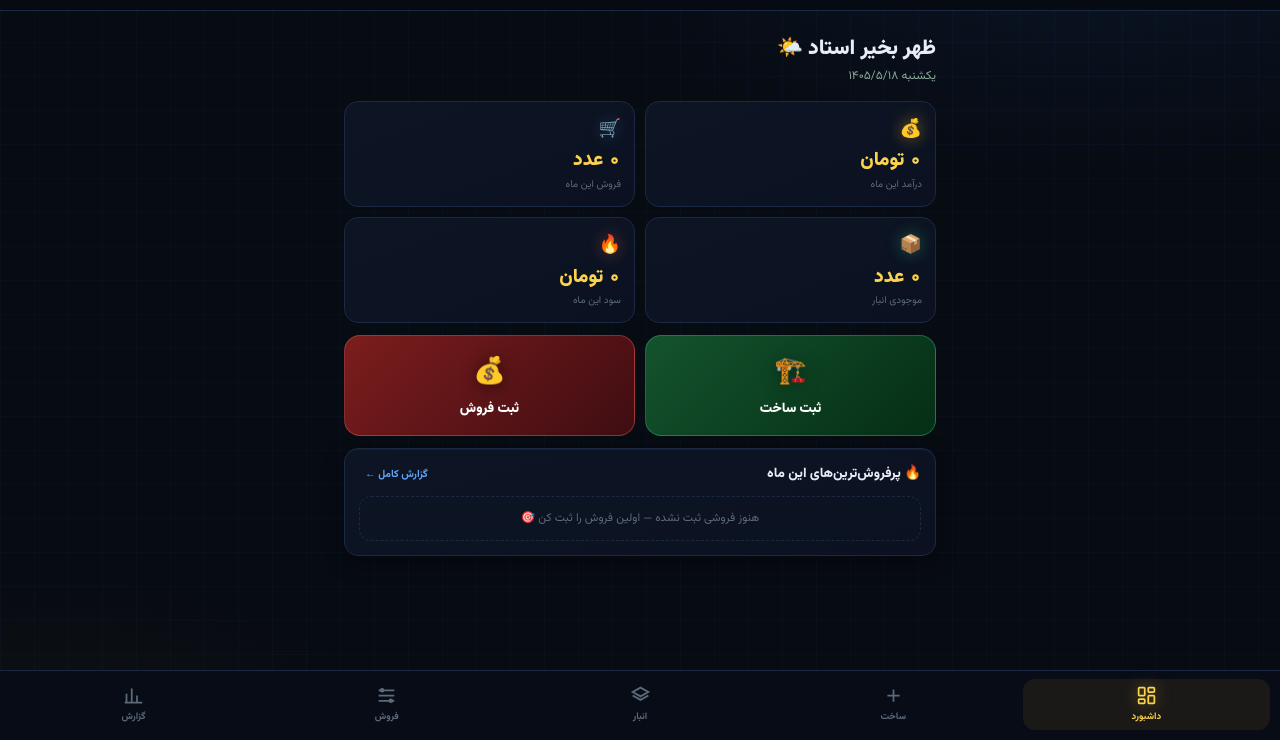
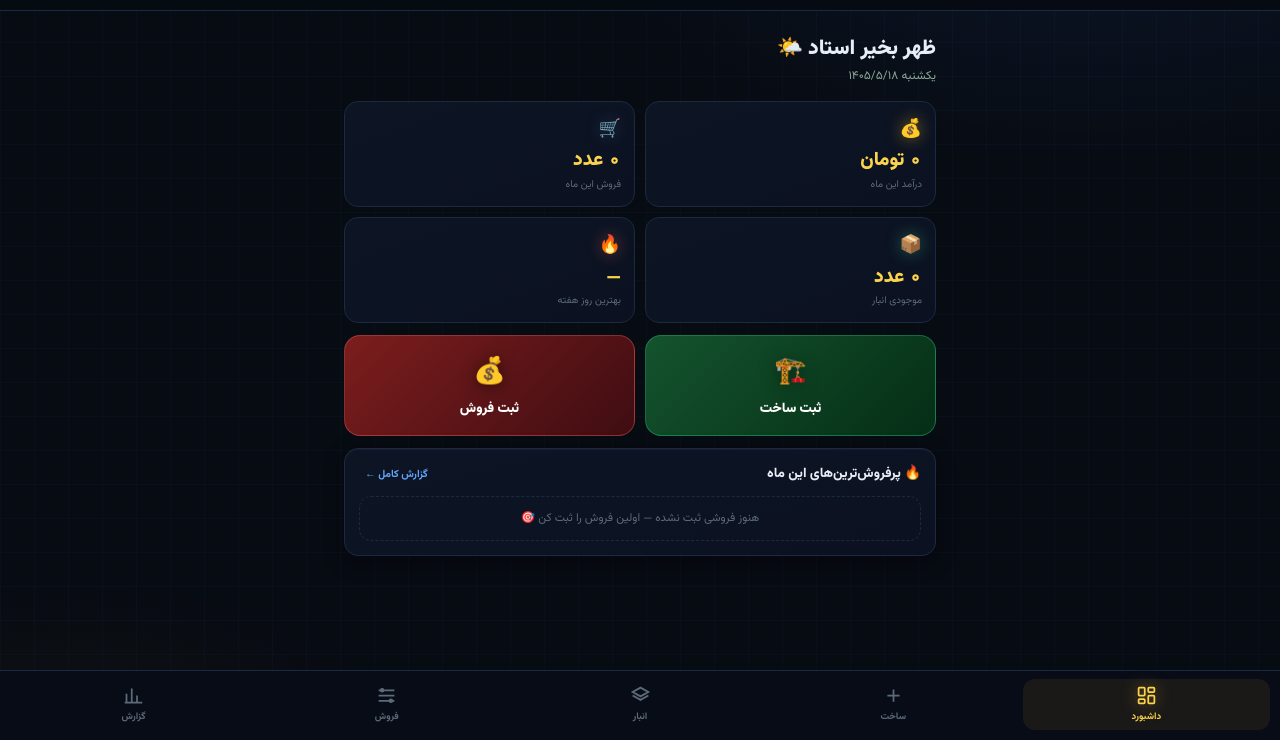
Before and after one commit to Maya777u/sculpture-accounting, a website: page index.html in a window 1280 px wide. Shown: the part 60-800 px from the top of the page. Drawn offline with Linux system fonts and the light colour scheme.

Commit message:
v3.1: حذف سود ماه از داشبورد + بهترین روز هفته در KPI

```diff
--- a/index.html
+++ b/index.html
@@ -52,7 +52,7 @@
         <div class="kpi" data-goto="reports"><span class="kpi-ico gold-ic">💰</span><div class="kpi-num" id="kpiIncome">۰</div><div class="kpi-lbl">درآمد این ماه</div></div>
         <div class="kpi" data-goto="stock"><span class="kpi-ico blue-ic">🛒</span><div class="kpi-num" id="kpiSold">۰</div><div class="kpi-lbl">فروش این ماه</div></div>
         <div class="kpi" data-goto="stock"><span class="kpi-ico green-ic">📦</span><div class="kpi-num" id="kpiStock">۰</div><div class="kpi-lbl">موجودی انبار</div></div>
-        <div class="kpi" data-goto="reports"><span class="kpi-ico red-ic">🔥</span><div class="kpi-num" id="kpiProfit">۰</div><div class="kpi-lbl">سود این ماه</div></div>
+        <div class="kpi" data-goto="reports"><span class="kpi-ico red-ic">🔥</span><div class="kpi-num" id="kpiBestDay">۰</div><div class="kpi-lbl">بهترین روز هفته</div></div>
       </div>
 
       <div class="quick-actions">
--- a/js/app.js
+++ b/js/app.js
@@ -92,10 +92,18 @@
     state.stocks.forEach(function (st) { stock += st.qty; });
     var profit = income - cost;
 
+    // محاسبه بهترین روز هفته (از کل تاریخچه)
+    var counts = [0,0,0,0,0,0,0];
+    state.sales.forEach(function (s) { counts[J.weekday(s.jy, s.jm, s.jd)] += s.qty; });
+    var total = counts.reduce(function (a,b) { return a+b; }, 0);
+    var bestIdx = counts.indexOf(Math.max.apply(null, counts));
+    var bestDayNames = ['شنبه','یکشنبه','دوشنبه','سه‌شنبه','چهارشنبه','پنجشنبه','جمعه'];
+    var bestDayName = total ? bestDayNames[bestIdx] : '—';
+
     $('kpiIncome').textContent = fmtMoney(income);
     $('kpiSold').textContent = fnum(sold) + ' عدد';
     $('kpiStock').textContent = fnum(stock) + ' عدد';
-    $('kpiProfit').textContent = fmtMoney(profit);
+    $('kpiBestDay').textContent = bestDayName;
 
     var h = new Date().getHours();
     $('greetText').textContent = h < 12 ? 'صبح بخیر استاد ☀️' : (h < 17 ? 'ظهر بخیر استاد 🌤️' : 'شب بخیر استاد 🌙');
```
